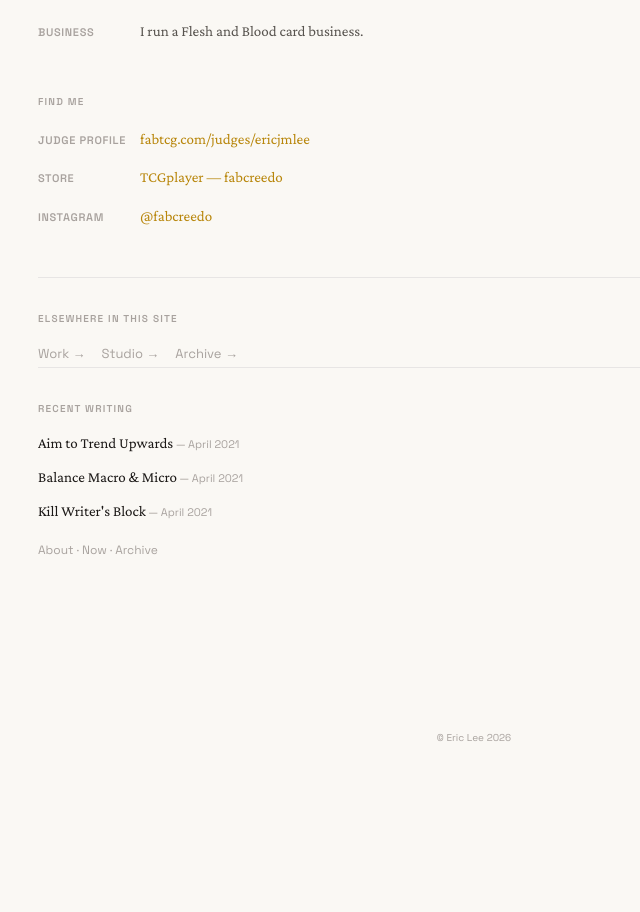
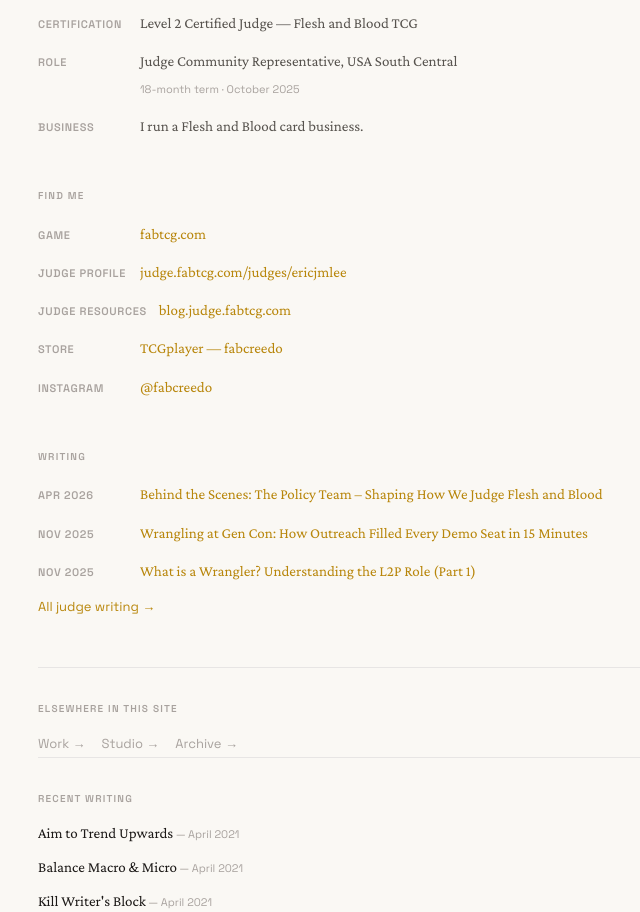
Before and after one commit to theCreedo/ericjmlee-next, a Next.js app: page /cards in a window 1280 px wide. Shown: the part 401-1313 px from the top of the page, without its empty margins (166-806 px from the left). Before the commit the page ends 1180 px from the top, so only its background shows below. Built offline with nearby package versions, Linux system fonts and the light colour scheme.

Commit message:
content: fill in domain page copy and restructure /cards

```diff
--- a/pages/about/index.js
+++ b/pages/about/index.js
@@ -22,7 +22,10 @@ export default function About({ recentPosts }) {
       <div className={styles.page}>
         <h1>About</h1>
         <p className={styles.lead}>
-          [TODO: Eric to write — Plano origin, UT Austin CS 2019, Austin, four domains.]
+          I grew up in Plano, TX and studied computer science at UT Austin, graduating in 2019.
+          Austin kept me. I work in developer advocacy — currently at Global Payments — play and judge Flesh
+          and Blood TCG tournaments, play keys and lead a small group at HMCC Austin,
+          and write. Welcome to the front end part of my life.
         </p>
         <p className={styles.lead} style={{ fontSize: '16px', marginTop: 0 }}>
           Reach me at{' '}
--- a/pages/cards/index.js
+++ b/pages/cards/index.js
@@ -22,7 +22,7 @@ export default function Cards({ recentPosts }) {
       {/* Page: /cards | Person: Eric Lee | Topic: Flesh and Blood TCG, judging, card business, community */}
       <div className={styles.page}>
         <h1>Cards</h1>
-        <p className={styles.lead}>[TODO: Eric to write framing paragraph — judging, community, selling. Flesh and Blood TCG.]</p>
+        <p className={styles.lead}>I&apos;ve been in Flesh and Blood TCG since the early days — as a player, then a judge, now an L2 Certified Judge and Judge Community Representative for USA South Central. The Austin FAB community is home base: local events, tournaments, and the people who show up week after week. I also run a card business and write for the judge blog about what it means to judge well.</p>
 
         <section className={styles.section}>
           <p className={styles.sectionLabel}>Credentials</p>
@@ -52,17 +52,33 @@ export default function Cards({ recentPosts }) {
           <p className={styles.sectionLabel}>Find me</p>
           <ul className={styles.linkList}>
             <li className={styles.linkItem}>
+              <span className={styles.linkLabel}>Game</span>
+              <span className={styles.linkValue}>
+                <a href="https://fabtcg.com" target="_blank" rel="noopener noreferrer">
+                  fabtcg.com
+                </a>
+              </span>
+            </li>
+            <li className={styles.linkItem}>
               <span className={styles.linkLabel}>Judge profile</span>
               <span className={styles.linkValue}>
-                <a href="https://fabtcg.com/judges/ericjmlee/" target="_blank" rel="noopener noreferrer">
-                  fabtcg.com/judges/ericjmlee
+                <a href="https://judge.fabtcg.com/judges/ericjmlee/" target="_blank" rel="noopener noreferrer">
+                  judge.fabtcg.com/judges/ericjmlee
+                </a>
+              </span>
+            </li>
+            <li className={styles.linkItem}>
+              <span className={styles.linkLabel}>Judge resources</span>
+              <span className={styles.linkValue}>
+                <a href="https://blog.judge.fabtcg.com" target="_blank" rel="noopener noreferrer">
+                  blog.judge.fabtcg.com
                 </a>
               </span>
             </li>
             <li className={styles.linkItem}>
               <span className={styles.linkLabel}>Store</span>
               <span className={styles.linkValue}>
-                <a href="https://www.tcgplayer.com/search/all/product?sellerName=fabcreedo" target="_blank" rel="noopener noreferrer">
+                <a href="https://www.tcgplayer.com/search/all/product?seller=c32f5ae7&view=grid" target="_blank" rel="noopener noreferrer">
                   TCGplayer — fabcreedo
                 </a>
               </span>
@@ -78,6 +94,41 @@ export default function Cards({ recentPosts }) {
           </ul>
         </section>
 
+        <section className={styles.section}>
+          <p className={styles.sectionLabel}>Writing</p>
+          <ul className={styles.linkList}>
+            <li className={styles.linkItem}>
+              <span className={styles.linkLabel}>Apr 2026</span>
+              <span className={styles.linkValue}>
+                <a href="https://blog.judge.fabtcg.com/blog/2026/04/13/judge-projects-policy/" target="_blank" rel="noopener noreferrer">
+                  Behind the Scenes: The Policy Team – Shaping How We Judge Flesh and Blood
+                </a>
+              </span>
+            </li>
+            <li className={styles.linkItem}>
+              <span className={styles.linkLabel}>Nov 2025</span>
+              <span className={styles.linkValue}>
+                <a href="https://blog.judge.fabtcg.com/blog/2025/11/11/what-is-a-wrangler-part-2/" target="_blank" rel="noopener noreferrer">
+                  Wrangling at Gen Con: How Outreach Filled Every Demo Seat in 15 Minutes
+                </a>
+              </span>
+            </li>
+            <li className={styles.linkItem}>
+              <span className={styles.linkLabel}>Nov 2025</span>
+              <span className={styles.linkValue}>
+                <a href="https://blog.judge.fabtcg.com/blog/2025/11/08/what-is-a-wrangler-part-1/" target="_blank" rel="noopener noreferrer">
+                  What is a Wrangler? Understanding the L2P Role (Part 1)
+                </a>
+              </span>
+            </li>
+          </ul>
+          <p style={{ marginTop: '12px', fontFamily: 'var(--f-ui)', fontSize: '13px' }}>
+            <a href="https://blog.judge.fabtcg.com/blog/author/eric-lee/" target="_blank" rel="noopener noreferrer">
+              All judge writing →
+            </a>
+          </p>
+        </section>
+
         <div className={styles.crossLinks}>
           <p className={styles.sectionLabel}>Elsewhere in this site</p>
           <nav className={styles.crossLinkNav}>
--- a/pages/studio/index.js
+++ b/pages/studio/index.js
@@ -37,7 +37,7 @@ export default function Studio({ recentPosts }) {
       {/* Page: /studio | Person: Eric Lee | Topic: Creative output, writing, projects */}
       <div className={styles.page}>
         <h1>Studio</h1>
-        <p className={styles.lead}>[TODO: Eric to write framing paragraph — writing, early projects, archived newsletter, past work.]</p>
+        <p className={styles.lead}>Studio is a creative space — where the writing lives, where early experiments were built, and where the work that doesn&apos;t fit neatly elsewhere still has a home. A newsletter that ran for two years. Blog posts across different corners of the internet. Hackathon projects from the years of figuring out what to build. It&apos;s all here, made and kept.</p>
 
         <section className={styles.section}>
           <p className={styles.sectionLabel}>Writing</p>
```
Also changed, not shown: content/now.md (+2 -10 lines), pages/faith/index.js (+19 -1 lines), pages/index.js (+5 -5 lines), pages/work/index.js (+11 -1 lines).
